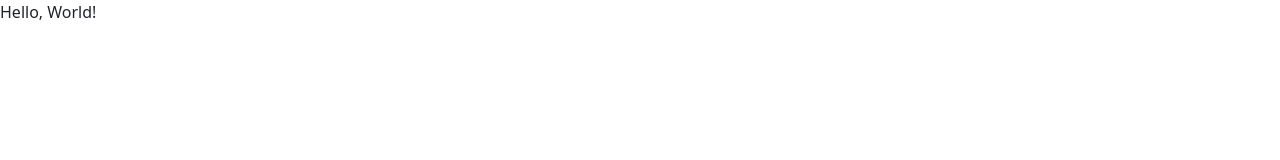
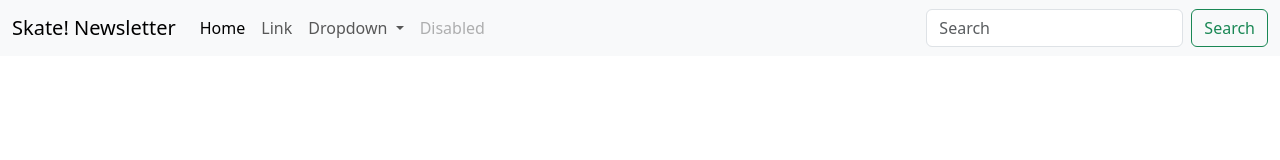
Before and after one commit to tessphillips/Tess-Phillips-Jour352, a plain HTML site: page bootstrap-exercise.html in a window 1280 px wide. Drawn offline with nearby package versions, Linux system fonts and the light colour scheme.

Commit message:
Update bootstrap-exercise.html

```diff
--- a/bootstrap-exercise.html
+++ b/bootstrap-exercise.html
@@ -17,13 +17,56 @@
 
  <link rel="stylesheet" href="https://cdn.jsdelivr.net/npm/bootstrap-icons@1.11.1/font/bootstrap-icons.css">
 
+ <!-- Bootstrap CSS and JavaScript -->
+ <link href="https://cdn.jsdelivr.net/npm/bootstrap@5.3.3/dist/css/bootstrap.min.css" rel="stylesheet" integrity="sha384-QWTKZyjpPEjISv5WaRU9OFeRpok6YctnYmDr5pNlyT2bRjXh0JMhjY6hW+ALEwIH" crossorigin="anonymous">
 
+<script src="https://cdn.jsdelivr.net/npm/bootstrap@5.3.3/dist/js/bootstrap.bundle.min.js" integrity="sha384-YvpcrYf0tY3lHB60NNkmXc5s9fDVZLESaAA55NDzOxhy9GkcIdslK1eN7N6jIeHz" crossorigin="anonymous"></script>
+
+
+ <link rel="stylesheet" href="https://cdn.jsdelivr.net/npm/bootstrap-icons@1.11.1/font/bootstrap-icons.css">
 
 </head>
 <body>
 
 
- Hello, World!
+<!-- Navbar start-->
+<nav class="navbar navbar-expand-lg bg-body-tertiary">
+    <div class="container-fluid">
+      <a class="navbar-brand" href="#">Skate! Newsletter</a>
+      <button class="navbar-toggler" type="button" data-bs-toggle="collapse" data-bs-target="#navbarSupportedContent" aria-controls="navbarSupportedContent" aria-expanded="false" aria-label="Toggle navigation">
+        <span class="navbar-toggler-icon"></span>
+      </button>
+      <div class="collapse navbar-collapse" id="navbarSupportedContent">
+        <ul class="navbar-nav me-auto mb-2 mb-lg-0">
+          <li class="nav-item">
+            <a class="nav-link active" aria-current="page" href="#">Home</a>
+          </li>
+          <li class="nav-item">
+            <a class="nav-link" href="#">Link</a>
+          </li>
+          <li class="nav-item dropdown">
+            <a class="nav-link dropdown-toggle" href="#" role="button" data-bs-toggle="dropdown" aria-expanded="false">
+              Dropdown
+            </a>
+            <ul class="dropdown-menu">
+              <li><a class="dropdown-item" href="#">Action</a></li>
+              <li><a class="dropdown-item" href="#">Another action</a></li>
+              <li><hr class="dropdown-divider"></li>
+              <li><a class="dropdown-item" href="#">Something else here</a></li>
+            </ul>
+          </li>
+          <li class="nav-item">
+            <a class="nav-link disabled">Disabled</a>
+          </li>
+        </ul>
+        <form class="d-flex" role="search">
+          <input class="form-control me-2" type="search" placeholder="Search" aria-label="Search">
+          <button class="btn btn-outline-success" type="submit">Search</button>
+        </form>
+      </div>
+    </div>
+  </nav>
+  <!-- Navbar end-->
 
 
 </body>
```
